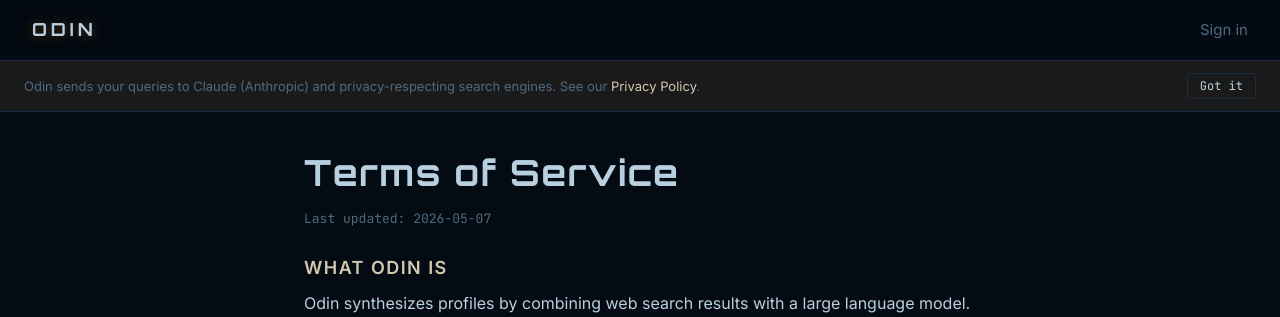
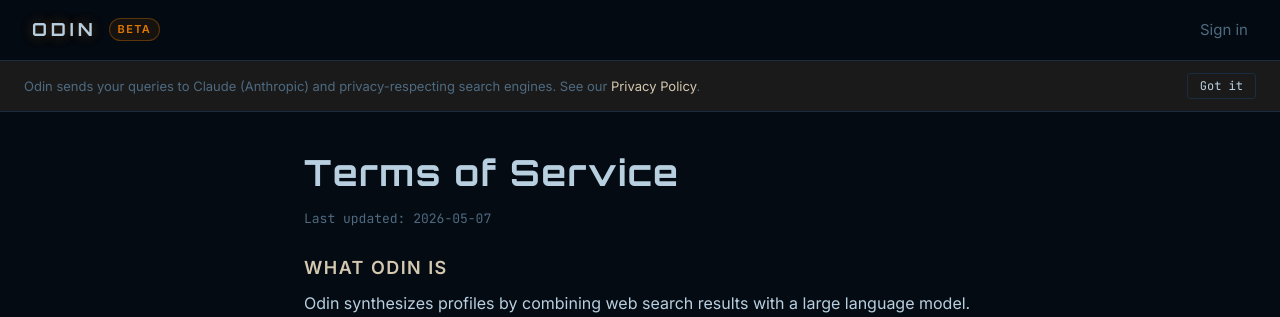
Before and after one commit to douglasryanadams/odin, a FastAPI app: page /terms in a window 1280 px wide. Shown: the top 317 px of the page. Run offline with FastAPI, Linux system fonts and the light colour scheme; parts of the project's set-up code (start-up, migrations or seed data) failed here and were passed over.

Commit message:
Add beta badge to header and landing hero
Set user expectations that Odin is in beta. The site header gets a small amber pill next to the wordmark on every page that uses the base layout. The landing page overrides the header block, so the hero ODIN gets its own discrete badge tucked at the lower-right of the wordmark, in muted theme colors so it does not compete with the search form.

Co-Authored-By: Claude Opus 4.7 (1M context) <noreply@anthropic.com>

```diff
--- a/src/odin/static/css/odin.css
+++ b/src/odin/static/css/odin.css
@@ -200,6 +200,37 @@ p {
   z-index: 10;
 }
 
+.site-header__brand {
+  display: inline-flex;
+  align-items: center;
+  gap: var(--sp-3);
+}
+
+.beta-badge {
+  display: inline-flex;
+  align-items: center;
+  padding: 2px var(--sp-2);
+  border-radius: 999px;
+  border: 1px solid rgba(224, 120, 0, 0.35);
+  background: rgba(224, 120, 0, 0.08);
+  color: var(--warn);
+  font-family: var(--font-body);
+  font-size: 0.6875rem;
+  font-weight: 600;
+  letter-spacing: 0.12em;
+  text-transform: uppercase;
+}
+
+.beta-badge--hero {
+  position: absolute;
+  right: 0;
+  bottom: 0;
+  transform: translateX(calc(100% + var(--sp-2)));
+  border-color: var(--border);
+  background: var(--surface-2);
+  color: var(--text-muted);
+}
+
 .site-main {
   flex: 1 0 auto;
   width: 100%;
@@ -416,6 +447,13 @@ p {
 
 .hero .wordmark--hero {
   margin: 0;
+  line-height: 1;
+}
+
+.hero__brand {
+  position: relative;
+  display: inline-flex;
+  align-items: flex-end;
 }
 
 .hero__tagline {
--- a/src/odin/templates/_base.html
+++ b/src/odin/templates/_base.html
@@ -21,9 +21,12 @@
   <body class="{% block body_class %}{% endblock %}">
     {% block header %}
       <header class="site-header">
-        <a href="/" class="wordmark wordmark--small" aria-label="Odin home">
-          <span>ODIN</span>
-        </a>
+        <div class="site-header__brand">
+          <a href="/" class="wordmark wordmark--small" aria-label="Odin home">
+            <span>ODIN</span>
+          </a>
+          <span class="beta-badge" aria-label="Beta release">Beta</span>
+        </div>
         {% block header_actions %}
           <nav class="header-nav">
             {% if user %}
--- a/src/odin/templates/index.html
+++ b/src/odin/templates/index.html
@@ -4,7 +4,10 @@
 {% block header %}{% endblock %}
 {% block content %}
   <section class="hero">
-    <h1 class="wordmark wordmark--hero">ODIN</h1>
+    <div class="hero__brand">
+      <h1 class="wordmark wordmark--hero">ODIN</h1>
+      <span class="beta-badge beta-badge--hero" aria-label="Beta release">Beta</span>
+    </div>
     <p class="hero__tagline">Profiles synthesized from the web.</p>
     <form id="search-form"
           class="search-form"
```
Also changed, not shown: tests/test_main.py (+8 -0 lines).
